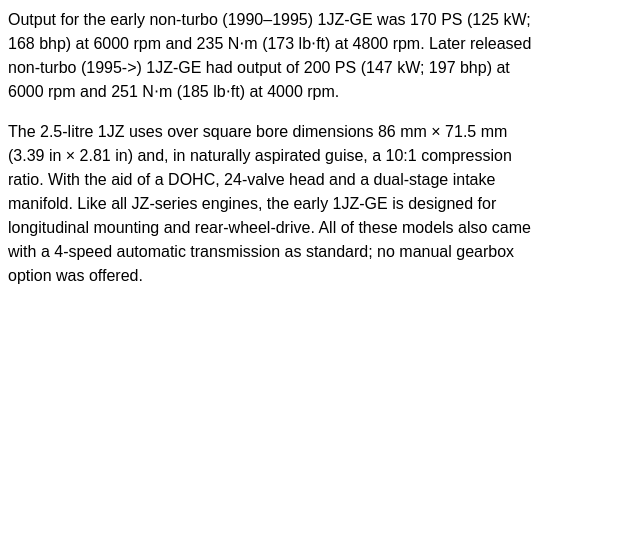
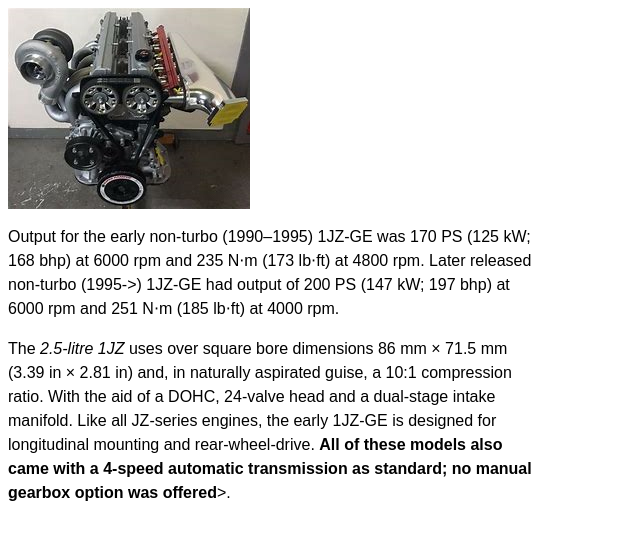
Before and after one commit to abdulrahim1234/abdulrahim1234.github.io, a plain HTML site: page index.html in a window 1280 px wide. Shown: the whole page, without its empty margins (0-640 px from the left). Drawn offline with Linux system fonts and the light colour scheme.

Commit message:
added image and some semantics

```diff
--- a/index.html
+++ b/index.html
@@ -7,12 +7,16 @@
             }
         </style>
     </head>
+    <title>
+        2 JZ Engine
+    </title>
+    <img src="pic.jpg" alt="2jz Image">
     <body>
         <p>Output for the early non-turbo (1990–1995) 1JZ-GE was 170 PS (125 kW; 168 bhp) at 6000 rpm and 235 N⋅m (173 lb⋅ft) at 4800 rpm.
         Later released non-turbo (1995->) 1JZ-GE had output of 200 PS (147 kW; 197 bhp) at 6000 rpm and 251 N⋅m (185 lb⋅ft) at 4000 rpm.</p>
 
-        <p>The 2.5-litre 1JZ uses over square bore dimensions 86 mm × 71.5 mm (3.39 in × 2.81 in) and, in naturally aspirated guise, a 10:1 compression ratio.
+        <p>The <em>2.5-litre 1JZ</em> uses over square bore dimensions 86 mm × 71.5 mm (3.39 in × 2.81 in) and, in naturally aspirated guise, a 10:1 compression ratio.
         With the aid of a DOHC, 24-valve head and a dual-stage intake manifold. Like all JZ-series engines, the early 1JZ-GE is designed for longitudinal mounting and rear-wheel-drive.
-        All of these models also came with a 4-speed automatic transmission as standard; no manual gearbox option was offered.</p>
+        <strong>All of these models also came with a 4-speed automatic transmission as standard; no manual gearbox option was offered</strong>>.</p>
     </body>
 </html>
```
Also changed, not shown: pic.jpg (added).
